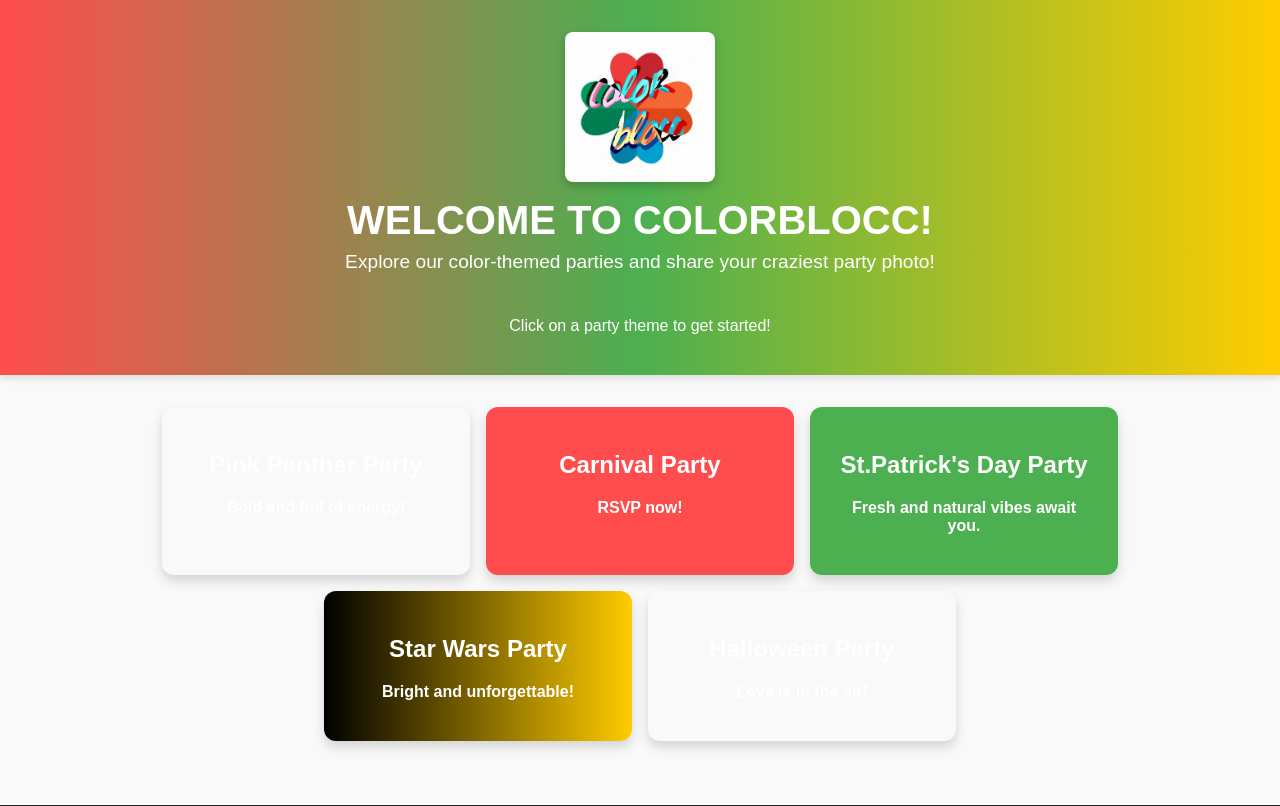
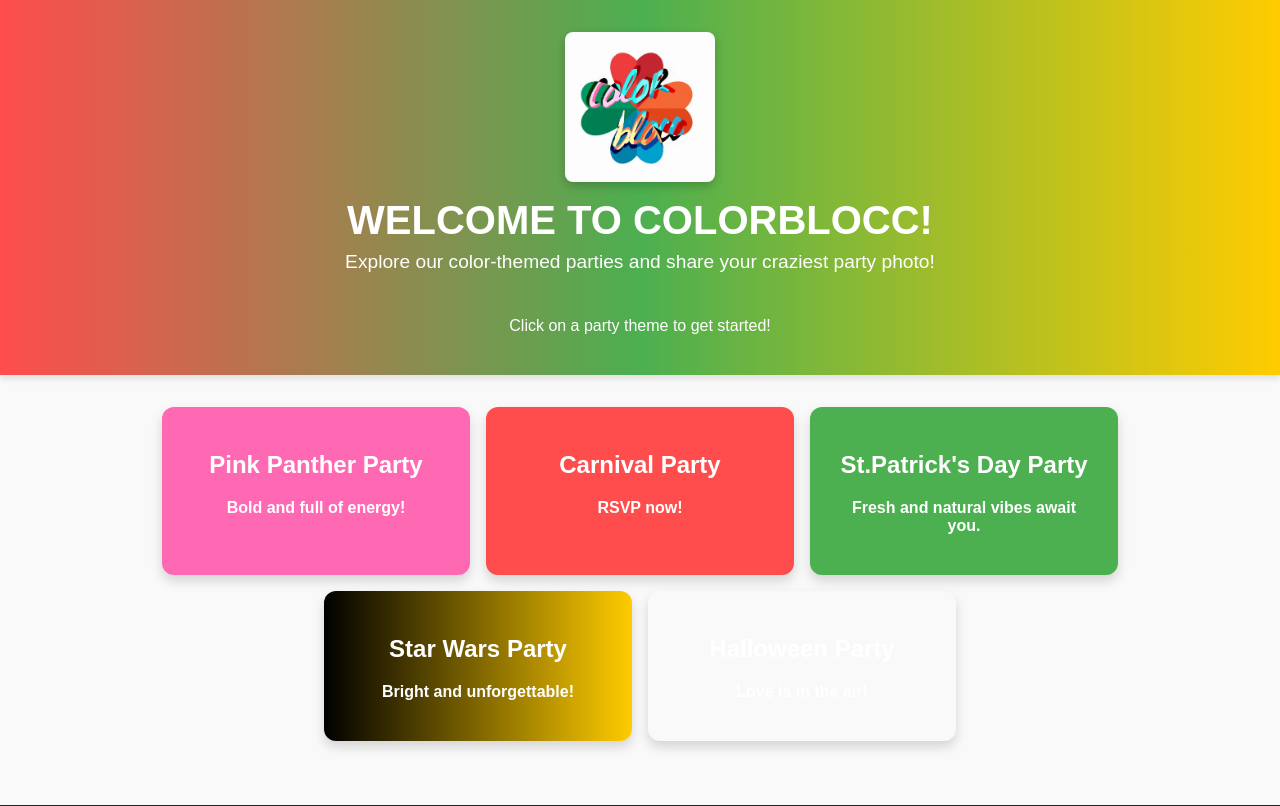
Before and after one commit to SevenMizu/ColorBlock-Application, a Flask app: page / in a window 1280 px wide. Shown: the top 806 px of the page. Run offline with Flask 3, Linux system fonts and the light colour scheme.

Commit message:
changed the color of the pink panther block

```diff
--- a/static/styles.css
+++ b/static/styles.css
@@ -77,6 +77,10 @@
   background: linear-gradient(to right, #000000, #ffcc00);
 }
 
+.pink {
+  background-color: #ff69b4;
+}
+
 /* Footer */
 footer {
   text-align: center;
```
